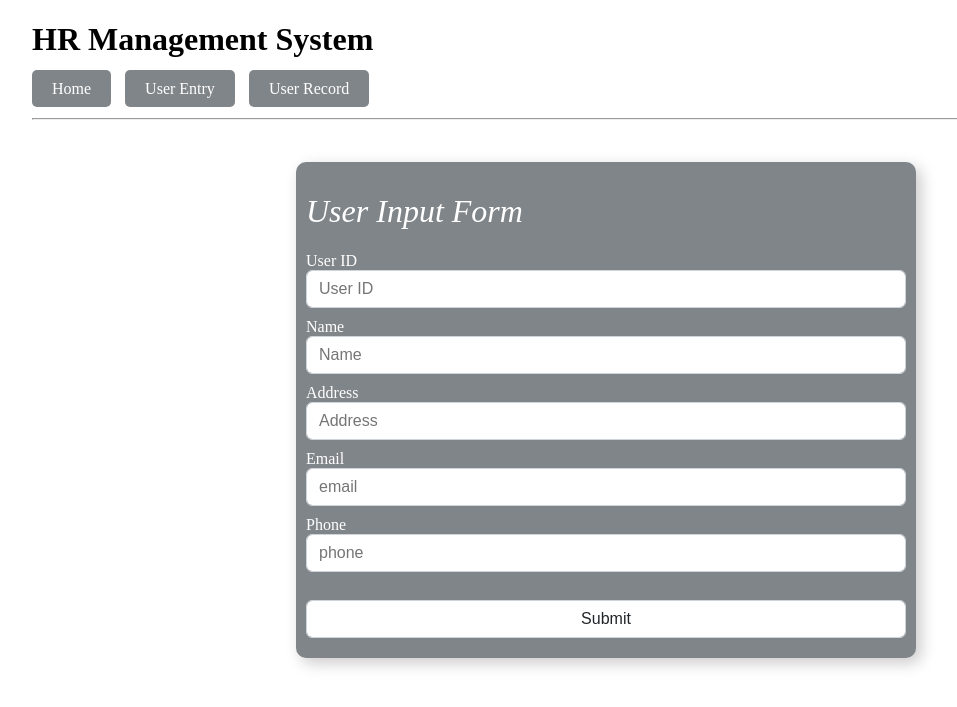
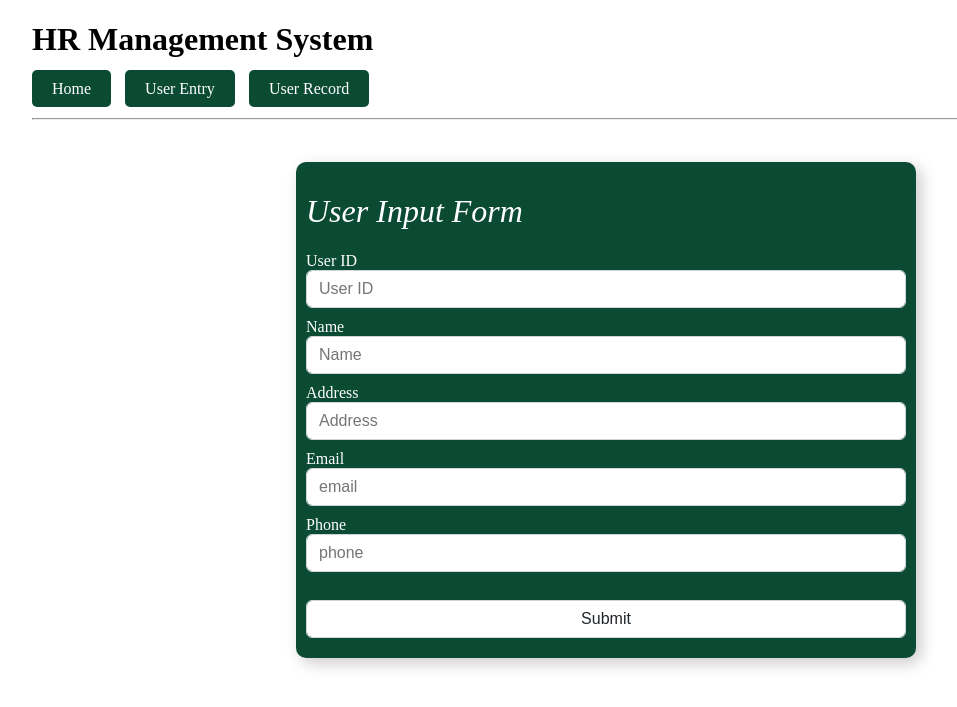
Before and after one commit to skltoha/form_design, a Django app: template templates/Entryform.html in a window 1280 px wide. Shown: the top 707 px of the page, without its empty margins (34-991 px from the left). Run offline with Django 3.2, Linux system fonts and the light colour scheme; the template is opened without the code that fills it, so the values that code supplies are empty.

Commit message:
design color change

```diff
--- a/static/css/style.css
+++ b/static/css/style.css
@@ -10,14 +10,14 @@
   --padding: 2rem;
   width: min(var(--max-width), 100% - var(--padding));
   margin-inline: auto;
-  background-color: #808589;
+  background-color: rgb(11, 75, 51);
   padding: 10px;
   border-radius: 10px;
   box-shadow: 5px 5px 15px rgb(204, 201, 201);
   transition: 1s;
 }
 .form-area:hover {
-  background-color: #4a5157;
+  background-color: rgb(6, 44, 30);
 }
 .form-heading {
   color: rgb(255, 255, 255);
@@ -51,7 +51,7 @@ label {
   margin-bottom: 10px;
 }
 input[type="submit"] {
-  transition: 1s;
+  transition: 0.5s;
   cursor: pointer;
 }
 input[type="submit"]:hover {
@@ -64,12 +64,13 @@ a {
   text-decoration: none;
   color: #ffffff;
   padding: 10px 20px;
-  background-color: #808589;
+  background-color: rgb(11, 75, 51);
   margin-right: 10px;
   border-radius: 5px;
+  text-transform: capitalize;
 }
 a:hover {
-  background-color: #4a5157;
+  background-color: rgb(6, 44, 30);
 }
 hr {
   margin-top: 20px;
```
